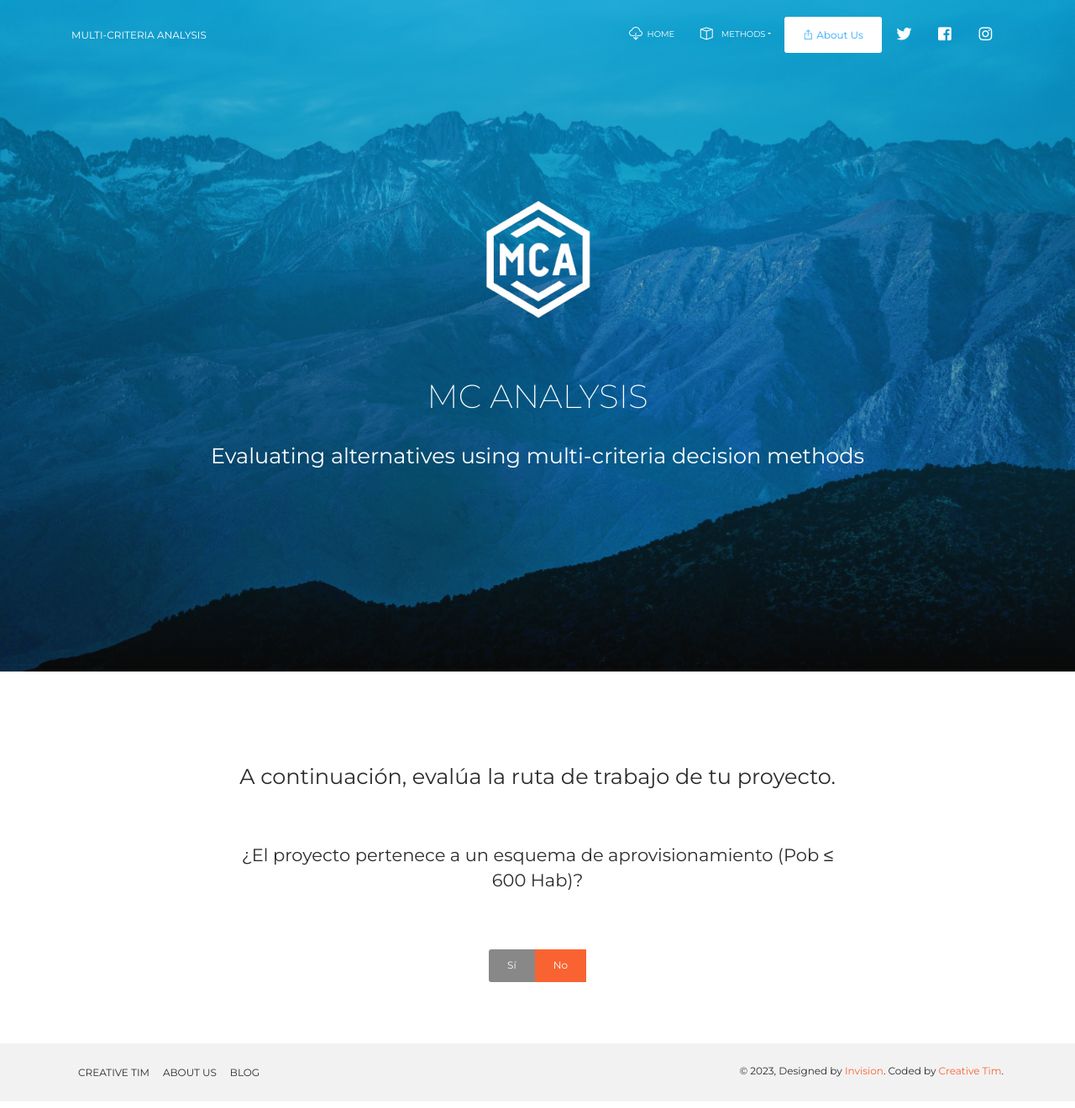
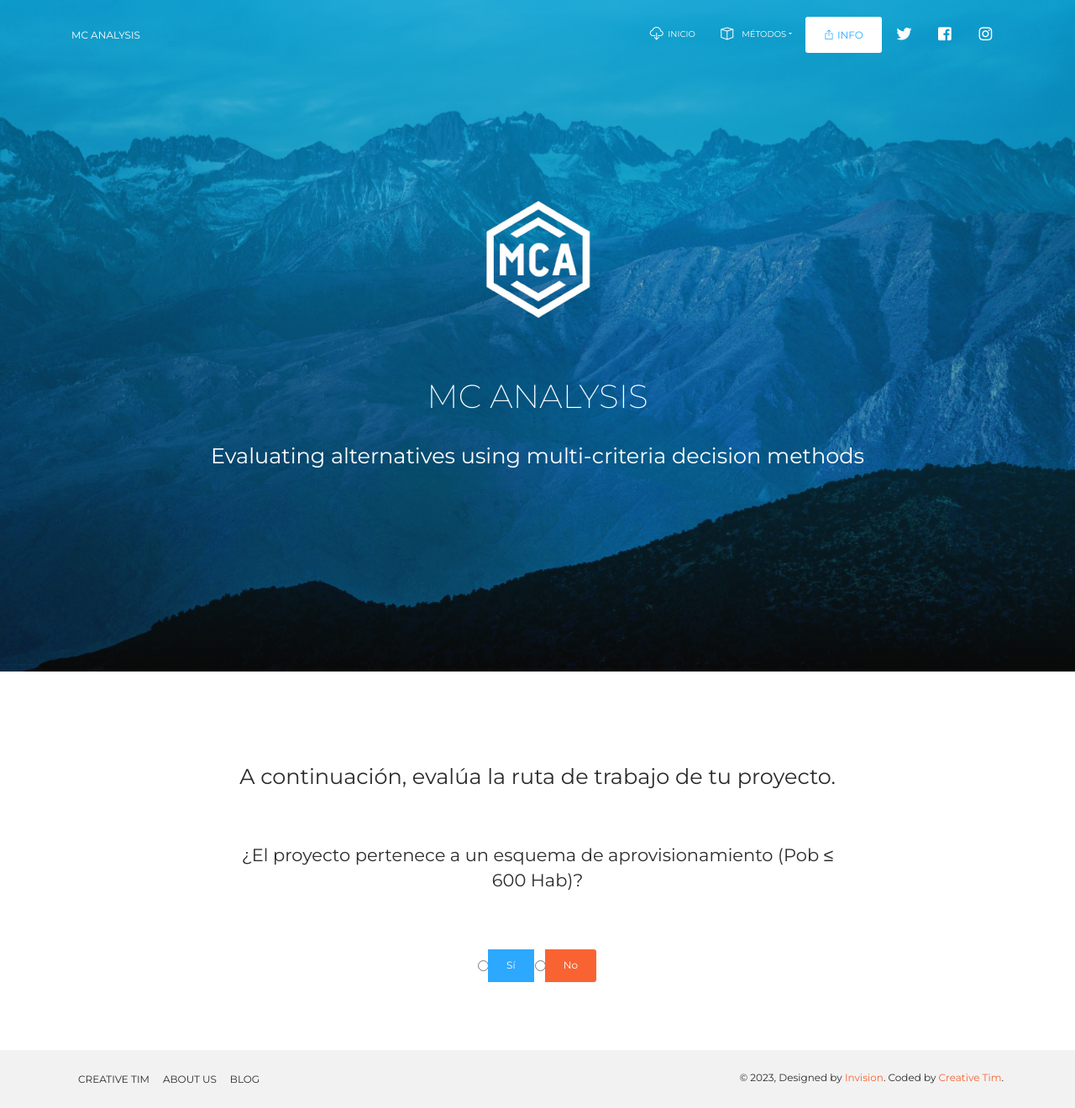
Before and after one commit to pacuellarp/Multi-criteria-decision-analysis-method, a React (Create React App) app: page / in a window 1280 px wide. Shown: the whole page at 84% size. Built offline with nearby package versions, Linux system fonts and the light colour scheme.

Commit message:
Header fixed

```diff
--- a/src/components/Navbars/IndexNavbar.js
+++ b/src/components/Navbars/IndexNavbar.js
@@ -54,10 +54,10 @@ function IndexNavbar() {
         <Container>
           <div className="navbar-translate">
             <NavbarBrand to="/" tag={Link} id="navbar-brand">
-              Multi-Criteria ANALYSIS
+              MC ANALYSIS
             </NavbarBrand>
             <UncontrolledTooltip target="#navbar-brand">
-              Multi Criteria Decision Analysis Method
+              Métodos de análisis de decisión multicriterio
             </UncontrolledTooltip>
             <button
               className="navbar-toggler navbar-toggler"
@@ -82,7 +82,7 @@ function IndexNavbar() {
               <NavItem>
                 <NavLink to="/" tag={Link}>
                   <i className="now-ui-icons arrows-1_cloud-download-93"></i>
-                  <p>Home</p>
+                  <p>Inicio</p>
                 </NavLink>
               </NavItem>
               <UncontrolledDropdown nav>
@@ -94,32 +94,32 @@ function IndexNavbar() {
                   onClick={(e) => e.preventDefault()}
                 >
                   <i className="now-ui-icons design_app mr-1"></i>
-                  <p>METHODS</p>
+                  <p>Métodos</p>
                 </DropdownToggle>
                 <DropdownMenu>
                   <DropdownItem to="/ahp" tag={Link}>
                     <i className="now-ui-icons business_chart-pie-36 mr-1"></i>
-                    AHP Method
+                    Método AHP
                   </DropdownItem>
                   <DropdownItem to="/topsis" tag={Link}>
                     <i className="now-ui-icons design_bullet-list-67 mr-1"></i>
-                    TOPSIS Method
+                    Método TOPSIS
                   </DropdownItem>
                 </DropdownMenu>
               </UncontrolledDropdown>
               <NavItem>
+                <Link to="/info">
                   <Button
                     className="nav-link btn-neutral"
                     color="info"
-                  href="http://localhost:3000/"
                     id="upgrade-to-pro"
                   >
                     <i className="now-ui-icons arrows-1_share-66 mr-1"></i>
-                  <p>About Us</p>
+                    <p>INFO</p>
                   </Button>
+                </Link>
                 <UncontrolledTooltip target="#upgrade-to-pro">
-                  Technique for Order of Preference by Similarity to Ideal
-                  Solution
+                  Descripción general de los métodos
                 </UncontrolledTooltip>
               </NavItem>
               <NavItem>
--- a/src/components/info/info.js
+++ b/src/components/info/info.js
@@ -108,11 +108,12 @@ const InfoComponent = () => {
                 </h2>
                 <p>
                   El método TOPSIS (Technique for Order of Preference by
-                  Similarity to Ideal Solution, evalúa las alternativas respecto
-                  a tu solución ideal) es una técnica que defiende la similitud
-                  de cada alternativa respecto a la solución ideal. Tan solo
-                  requiere un número mínimo de entradas por parte del centro
-                  decisor para proporcionar el ranking final de preferencia.
+                  Similarity to Ideal Solution), evalúa las alternativas
+                  respecto a tu solución ideal, es una técnica que defiende la
+                  similitud de cada alternativa respecto a la solución ideal.
+                  Tan solo requiere un número mínimo de entradas por parte del
+                  centro decisor para proporcionar el ranking final de
+                  preferencia.
                 </p>
                 <p>
                   La idea fundamental del método describe que la mejor solución
--- a/src/components/main/main.js
+++ b/src/components/main/main.js
@@ -6,22 +6,30 @@ import {
   Navigate,
 } from "react-router-dom";
 //import "bootstrap/dist/css/bootstrap.min.css";
+import {
+  Container,
+  ButtonGroup,
+  ToggleButton,
+  Col,
+  Row,
+} from "react-bootstrap";
 
 import AHP from "../ahp/ahp";
 
 import TOPSIS from "../topsis/topsis";
-import { Col, Container, Row } from "reactstrap";
 
 const Main = () => {
   const [opcionSeleccionada, setOpcionSeleccionada] = useState(null);
+  const [metodoSeleccionado, setMetodoSeleccionado] = useState(null);
+  const [opcionesYaTomadas, setOpcionesYaTomadas] = useState(false);
 
   const handleOpcionSeleccionada = (opcion) => {
     setOpcionSeleccionada(opcion);
   };
 
-  const esquemaAprovisionamiento = opcionSeleccionada === "Sí";
-
-  const opciones = ["AHP", "TOPSIS"];
+  const handleOpcionesYaTomada = () => {
+    setOpcionesYaTomadas(true);
+  };
 
   return (
     <div className="container">
@@ -46,56 +54,31 @@ const Main = () => {
       </Container>
 
       <Container className="ml-auto mr-auto text-center" md="8">
-        <div class="btn-group" role="group" aria-label="Opciones">
-          <button
-            type="button"
-            class="btn btn-secondary"
-            onClick={() => handleOpcionSeleccionada("Sí")}
+        <ButtonGroup toggle className="mb-2">
+          <ToggleButton
+            type="radio"
+            variant="info"
+            name="radio"
+            value="Sí"
+            checked={opcionSeleccionada === "Sí"}
+            onChange={() => handleOpcionSeleccionada("Sí")}
+            className="no-focus-outline"
           >
             Sí
-          </button>
-          <label>
-            <input
-              type="radio"
-              value="Sí"
-              checked={opcionSeleccionada === "Sí"}
-              onChange={() => handleOpcionSeleccionada("Sí")}
-              style={{ display: "none" }}
-            />
-          </label>
+          </ToggleButton>
 
-          <button
-            type="button"
-            class="btn btn-primary"
-            onClick={() => handleOpcionSeleccionada("No")}
+          <ToggleButton
+            type="radio"
+            variant="primary"
+            name="radio"
+            value="No"
+            checked={opcionSeleccionada === "No"}
+            onChange={() => handleOpcionSeleccionada("No")}
+            className="no-focus-outline"
           >
             No
-          </button>
-          <label>
-            <input
-              type="radio"
-              value="No"
-              checked={opcionSeleccionada === "No"}
-              onChange={() => handleOpcionSeleccionada("No")}
-              style={{ display: "none" }}
-            />
-          </label>
-
-          {opcionSeleccionada === "Sí" && <p>{opciones[0]}</p>}
-          {opcionSeleccionada === "No" && <p>{opciones[1]}</p>}
-          {console.log(opcionSeleccionada)}
-        </div>
-
-        <Routes>
-          <Route path="/ahp" component={AHP} />
-          <Route path="/topsis" component={TOPSIS} />
-          {opcionSeleccionada === "Sí" && (
-            <Route path="/" element={<Navigate to="/ahp" />} />
-          )}
-          {opcionSeleccionada === "No" && (
-            <Route path="/" element={<Navigate to="/topsis" />} />
-          )}
-        </Routes>
+          </ToggleButton>
+        </ButtonGroup>
       </Container>
       <br />
       <br />
```
Lines whose indentation alone changed are shown as unchanged.
